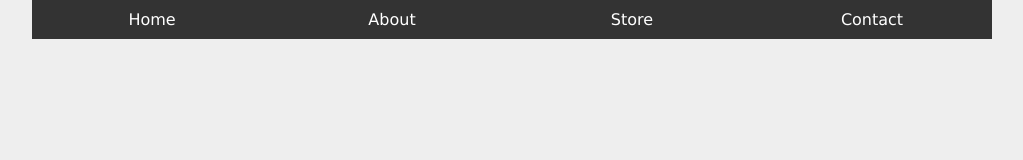
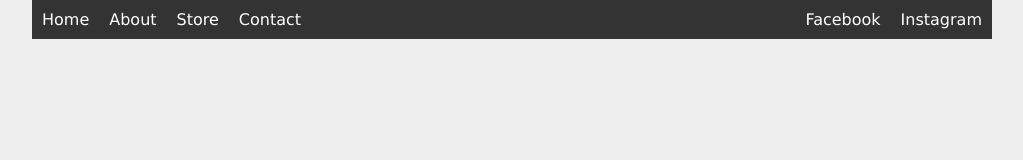
Before and after one commit to fabricantejerome/css-flexbox, a plain HTML site: page index.html in a window 1280 px wide. Shown: the whole page, without its empty margins (128-1151 px from the left). Drawn offline with Linux system fonts and the light colour scheme.

Commit message:
Add right menu for socials

```diff
--- a/index.html
+++ b/index.html
@@ -9,12 +9,17 @@
 <body>
     <div class="wrapper">
         <nav>
-            <ul>
+            <ul class="menu">
                 <li><a href="">Home</a></li>
                 <li><a href="">About</a></li>
                 <li><a href="">Store</a></li>
                 <li><a href="">Contact</a></li>
             </ul>
+
+            <ul class="socials">
+                <li><a href="" class="fb">Facebook</a></li>
+                <li><a href="" class="insta">Instagram</a></li>
+            </ul>
         </nav>
     </div>
 </body>
--- a/style.css
+++ b/style.css
@@ -37,6 +37,10 @@ nav a:hover {
 
 /* flex */
 @media screen and (min-width: 768px) {
+    nav {
+        display: flex;
+        justify-content: space-between;
+    }
 
     nav ul {
         display: flex;
```
